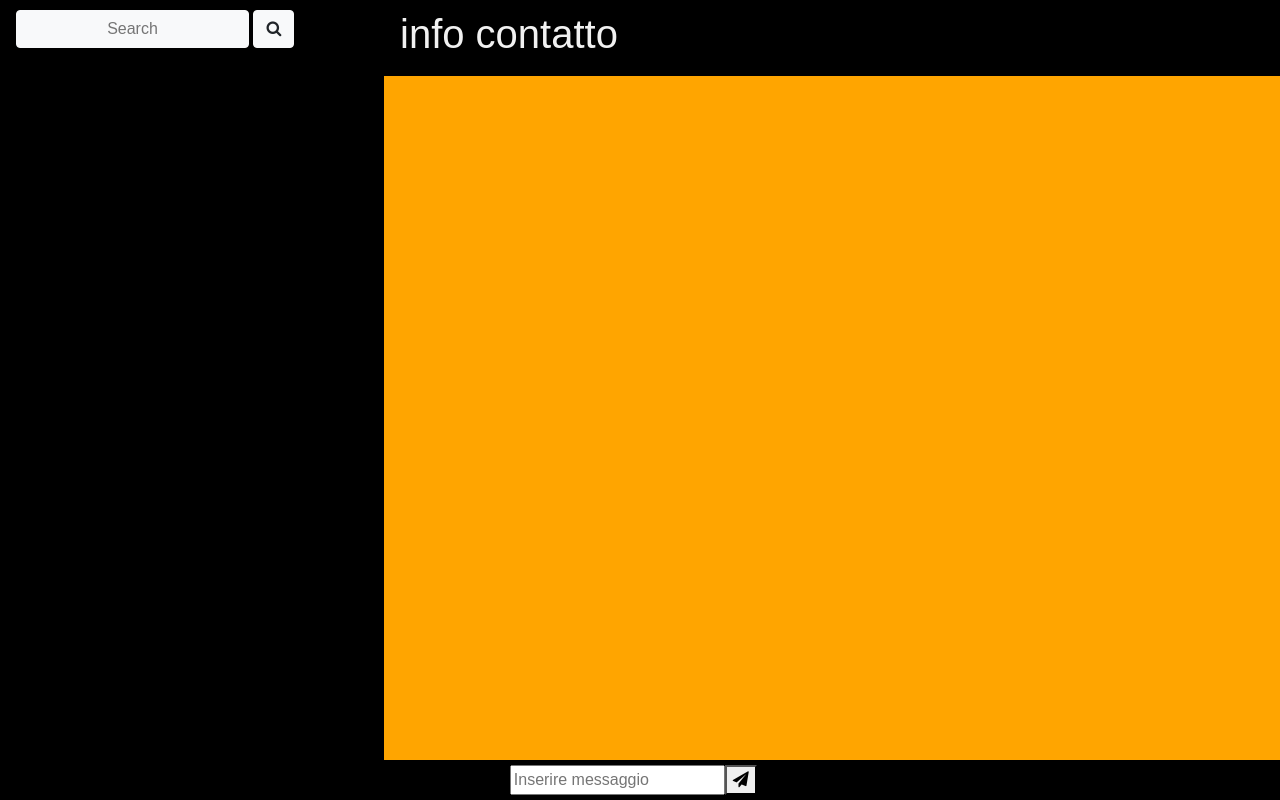
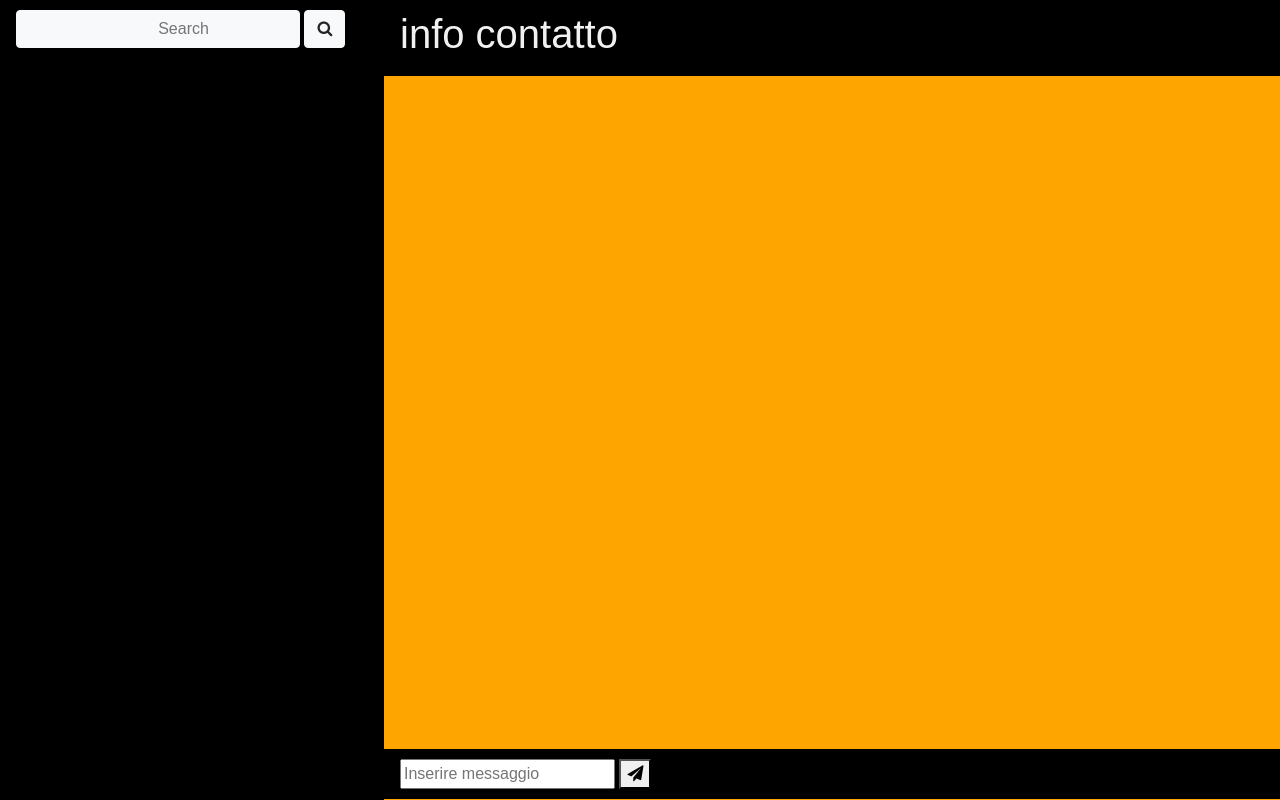
Before and after one commit to Marcodalmas/chat, a PHP site: page /chat.php in a window 1280 px wide. Run offline with PHP 8.4, Linux system fonts and the light colour scheme; the visitor is signed in with stand-in values (Sample User, id 1); data that the repository does not hold is empty; some libraries are stand-ins or nearby versions.

Commit message:
Update chat.php

```diff
--- a/chat.php
+++ b/chat.php
@@ -40,16 +40,8 @@
 		  font-family: Arial;
 		  color: white;
 		}
-		.footer {
-		  position: fixed;
-		  left: 0;
-		  bottom: 0;
-		  width: 100%;
-		  background-color: red;
-		  color: white;
-		  text-align: center;
-		}
 
+		/* divisione pagina */
 		.split {
 		  height: 100%;
 		  width: 50%;
@@ -61,17 +53,18 @@
 		  direction: ltr;
 		}
 
+		/* divisione sx */
 		.left {
 		width: 30%;
 		  left: 0;
 		  background-color: black;
 		}
 
+		/* divisione dx */
 		.right {
 		  width: 70%;
 		  right: 0;
 		  background-color: orange;
-
 		}
 
 		.centered {
@@ -86,8 +79,10 @@
 		  width: 150px;
 		  border-radius: 50%;
 		}
+
+		/* header fisso in alto */
 		.header {
-			position: fixed;
+		  position: fixed;
 		  width: 101%;
 		  top: 0px;
 		  padding: 10px 16px;
@@ -96,6 +91,20 @@
 		  overflow-x: hidden;
 
 		}
+
+		/* footer fisso in basso */
+		.foot{
+		  position: fixed;
+		  width: 101%;
+		  bottom: 1px;
+		  padding: 10px 16px;
+		  background: black;
+		  color: #f1f1f1;
+		  overflow-x: hidden;
+
+		}
+
+		/* barra di scroll */
 		div.scrollmenu {
 		  background-color: black;
 		  overflow: auto;
@@ -116,6 +125,7 @@
 		  background-color: #777;
 		}
 
+		/* larghezza della barra */
 		div.scrollmenu::-webkit-scrollbar {
 		  width: 1em;
 		}
@@ -124,10 +134,13 @@
 		  box-shadow: inset 0 0 6px rgba(0, 0, 0, 0.3);
 		}
 
+		/* colore e dimensione */
 		div.scrollmenu::-webkit-scrollbar-thumb {
 		  background-color: darkgrey;
-		  outline: 1px solid slategrey;
+		  outline: 5px solid orange;
+
 		}
+		/* fine barra di scroll */
 
 		.friends{
 			background-color: black;
@@ -209,17 +222,14 @@
 </head>
 <body>
 
-	<div class="split left">
+	<div class="split left scrollmenu">
 		<div class="header">
-			<input type="text" id="search" placeHolder="Search" class="btn btn-light">
-			<button id="searchBtn" onclick="search()" class="btn btn-light"><i class="fa fa-search"></i></button>
-			<div role="form">
+			<input type="text" id="search" placeHolder="Search" class="btn btn-light " style="padding-left: 5%">
+			<button id="searchBtn" onclick="search()" class="btn btn-light"><i class="fa fa-search"></i></button></div>
+			<div role="form" style="padding-top: 10%">
          		<div class="chat-popup" id="myForm"></div>
     		</div>
-		</div>
-		<div class="scrollmenu">
-			<div id="lista_amici"></div>
-		</div>
+    		<div id="lista_amici" style="padding-top: 30px"></div>
 	</div>
 
 
@@ -230,7 +240,7 @@
 	    <div id="interfaccia" style="padding: 5%">
 
 	    </div>
-	    <div class='footer row'>
+	    <div class='foot'>
         	<input type='text' id='messaggio' placeholder='Inserire messaggio'>
         	<button onclick="sendMessage();"><i class='fa fa-send'></i></button>
         </div>
```
